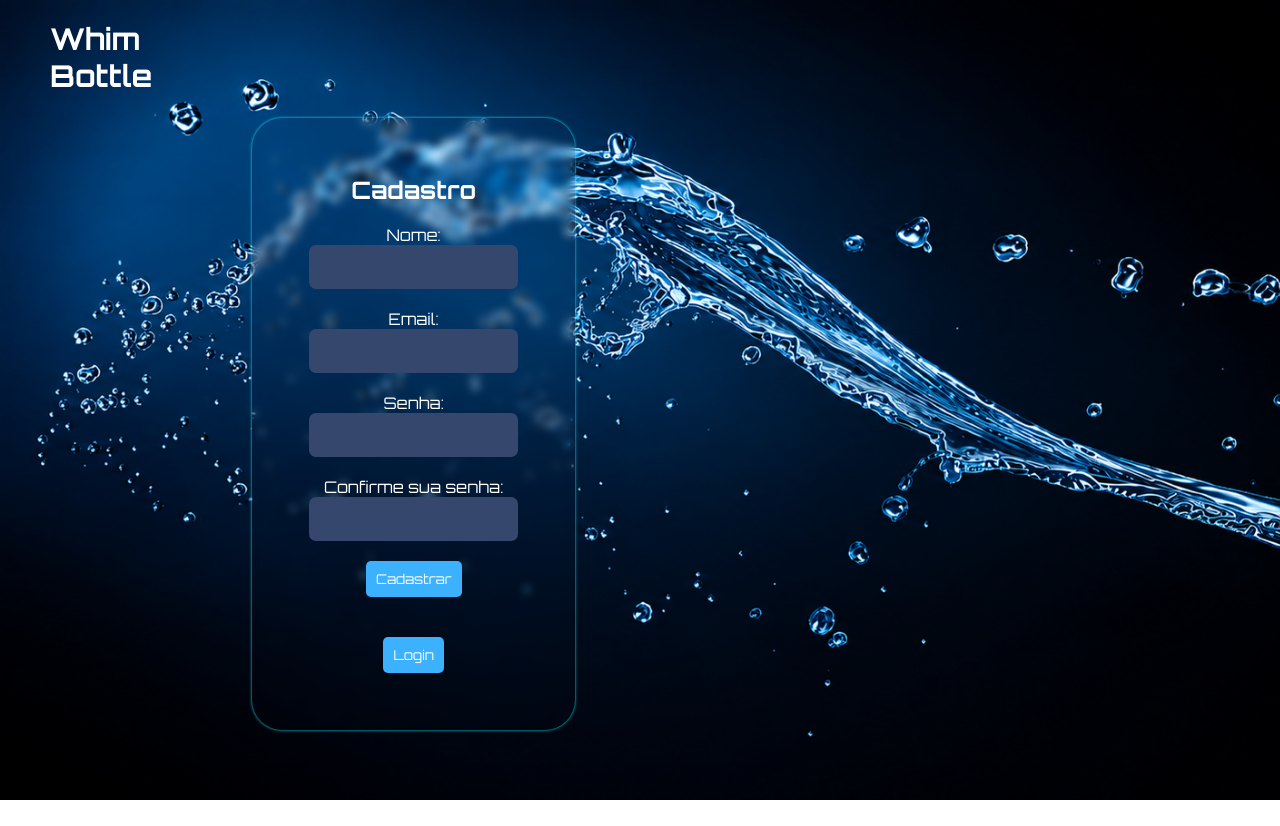
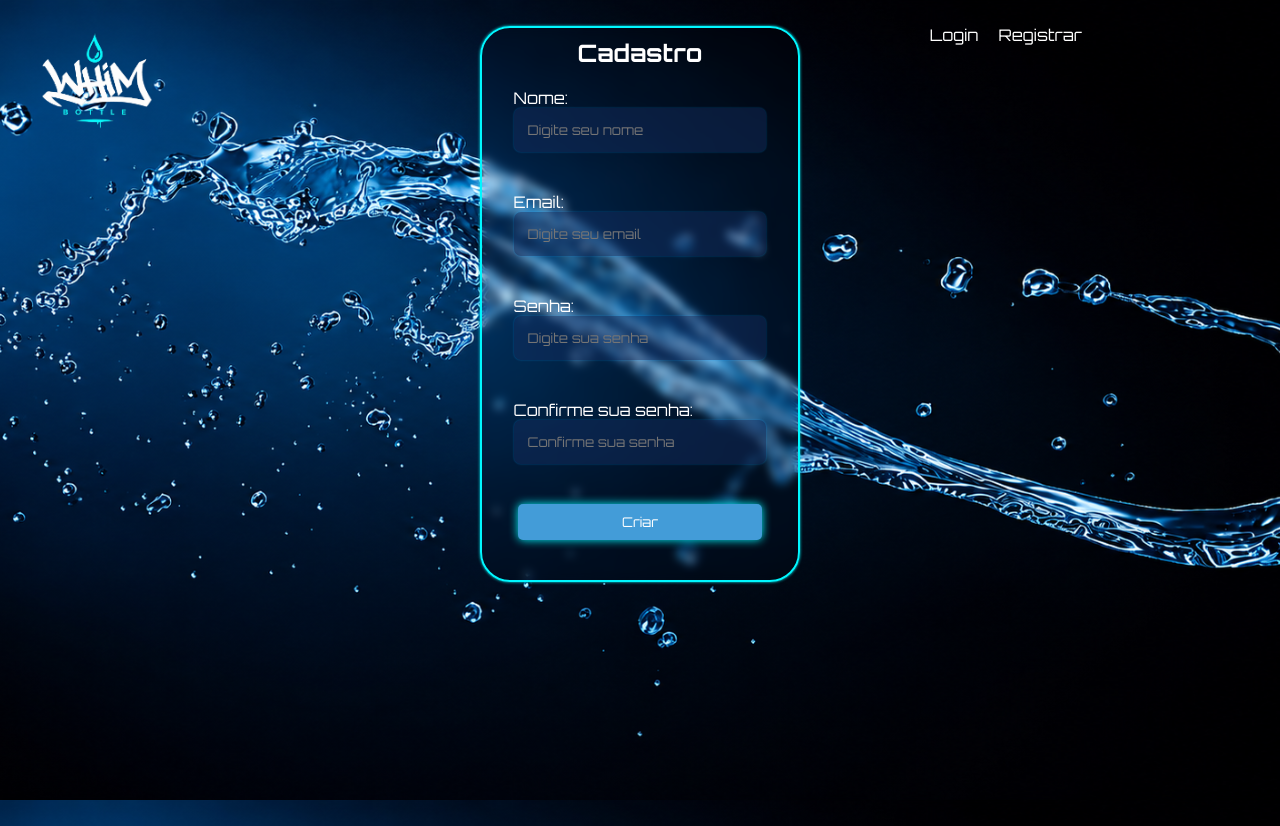
Before and after one commit to katpk64308-bot/Whim-Bottle, a plain HTML site: page index.html in a window 1280 px wide. Before the commit the page ends 800 px from the top, so only its background shows below. Drawn offline with Linux system fonts and the light colour scheme.

Commit message:
reajuste css e finalização de login/cadastra

```diff
--- /dev/null
+++ b/css/index.css
@@ -0,0 +1,142 @@
+/*
+procura css, html ou js nesse link
+https://developer.mozilla.org/en-US/docs/Web.
+
+MANTENHA O CSS ORGANIZADO COLOQUE COMENTARIO NÃƒO MUITO EXPECIFICO
+*/
+
+* {
+    margin: 0;
+    padding: 0;
+    box-sizing: border-box;
+    font-family: "Orbitron", sans-serif;
+    text-decoration: none;
+    list-style: none;
+}
+
+body {
+    overflow: hidden;
+    background-image: url(../img/fundo1.png);
+    background-size: cover;
+    background-attachment: fixed;
+    color: #fff;
+    font-size: 16px;
+    min-height: 100vh;
+    margin: 0;
+}
+
+header {
+    position: fixed;
+    top: 0;
+    padding: 20px 50px;
+    width: 90vw;
+    display: flex;
+    justify-content: space-between;
+    z-index: 3;
+}
+
+.logo {
+    font-size: 18px;
+    margin-left: -30px;
+    margin-top: -15px;
+}
+
+.logo img {
+    width: 150px;
+    display: block;
+}
+
+#conteudo {
+    text-align: center;
+}
+
+header nav ul {
+    display: flex;
+    gap: 20px;
+}
+
+header nav ul li {
+    cursor: pointer;
+    position: relative;
+    padding: 5px 0;
+}
+
+li:hover {
+    transform: scale(1.15);
+}
+
+header nav ul li::after {
+    content: '';
+    position: absolute;
+    left: 0;
+    bottom: 0;
+    width: 0%;
+    height: 2px;
+    background-color: #00f7ff;
+    transition: width 0.3s ease-in-out;
+}
+
+header nav ul li:hover::after {
+    width: 100%;
+}
+
+.container {
+    border: 2px solid #00f7ff;
+    backdrop-filter: blur(5px);
+    border-radius: 30px;
+    padding: 0px;
+    color: #ffffff;
+    box-shadow: #00f7ff 0px 0px 3px;
+    width: 25%;
+    padding-top: 10px;
+    margin-left: auto;
+    margin-right: auto;
+    margin-top: 2%;
+    text-align: center;
+}
+
+input {
+    display: block;
+    width: 80%;
+    margin: 0 auto;
+    box-sizing: border-box;
+    padding: 14px;
+    border: 1px;
+    border-radius: 7px;
+    background: #15306373;
+    box-shadow: #00a2ff75 0px 0px 2px;
+    color: #fff;
+    text-align: start;
+}
+
+input:hover {
+    background: #153063a1;
+}
+
+input:focus {
+    outline: none;
+    border: 1px solid #00f7ff;
+    box-shadow: 0 0 10px #00f7ff;
+}
+
+label {
+    display: block;
+    width: 80%;
+    margin: 0 auto;
+    text-align: left;
+}
+
+button {
+    padding: 10px;
+    border: 1px;
+    border-radius: 5px;
+    background: #439cd8;
+    color: rgb(255, 255, 255);
+    padding-left: 33%;
+    padding-right: 33%;
+    box-shadow: 0 0 10px #00f7ff;
+}
+
+button:hover {
+    background: #10797c;
+}
--- a/css/style.css
+++ b/css/main.css
@@ -2,7 +2,7 @@
 procura css, html ou js nesse link
 https://developer.mozilla.org/en-US/docs/Web.
 
-MANTENHA O CSS ORGANIZADO COLOQUE COMENTARIO NÃO MUITO EXPECIFICO
+MANTENHA O CSS ORGANIZADO COLOQUE COMENTARIO NÃƒO MUITO EXPECIFICO
 */
 
 * {
@@ -34,15 +34,17 @@ header {
 
 .logo {
     font-size: 15px;
+    margin-left: -30px;
+    margin-top: -35px;
+}
+
+.logo img {
+    width: 150px;
+    display: block;
 }
 
 #conteudo {
     text-align: center;
-}
-.imagem1 img {
-    max-width: 20%;
-    min-height: 15%;
-    filter: drop-shadow(-10px 5px 10px #018ab8)
 }
 
 .imagem1 {
@@ -50,13 +52,19 @@ header {
     margin-top: 5%;
 }
 
+.imagem1 img {
+    max-width: 20%;
+    min-height: 15%;
+    filter: drop-shadow(-10px 5px 10px #018ab8);
+}
+
 li:hover {
-    transform: scale(1.25);
+    transform: scale(1.15);
 }
 
 header nav ul {
     display: flex;
-    gap: 15px;
+    gap: 20px;
 }
 
 header nav ul li {
@@ -86,13 +94,10 @@ header nav ul li:hover::after {
 }
 
 /* HOME */
+
 .simulador {
     position: relative;
     top: -250px;
-}
-
-.painel-status span {
-    font-family: 'Franklin Gothic Medium', 'Arial Narrow', Arial, sans-serif
 }
 
 .painel-status {
@@ -100,52 +105,15 @@ header nav ul li:hover::after {
     top: -250px;
 }
 
-/* SOBRES */
+.painel-status span {
+    font-family: 'Franklin Gothic Medium', 'Arial Narrow', Arial, sans-serif;
+}
+
+/* SOBRE */
+
 .text {
     margin-top: 10%;
     margin-left: 25%;
     margin-right: 25%;
     font-family: 'Montserrat';
 }
-
-/*CAIXA ATRÁS DOS CAMPOS DE CADASTRO*/
-
-.container {
-  border: 2px;
-  backdrop-filter: blur(4px);
-  border-radius: 30px;
-  margin-left: 100px;
-  margin-right: 560px;
-  margin-top: 10%;
-  padding: 57px;
-  color: #ffffff;
-  padding-top: px;
-  box-shadow: #00f7ff 0px 0px 3px;
-  text-align: center;
-}
-
-input{
-    padding: 14px;
-    border: 2px;
-    border-radius: 7px;
-    background-color: rgb(53, 71, 109);
-    color: #fff;
-}
-
-input:hover {
-    background: #40609b;
-}
-
-button {
-    padding: 10px;
-    border: 1px;
-    border-radius: 5px;
-    background: #3cb1ff;
-    color:rgb(255, 255, 255);
-}
-
-button:hover{
-    background: #252157;
-}
-
-/*contato */
--- a/index.html
+++ b/index.html
@@ -4,27 +4,28 @@
 <head>
     <meta charset="UTF-8">
     <meta name="viewport" content="width=device-width, initial-scale=1.0">
-    <link rel="stylesheet" href="css/style.css">
+    <link rel="stylesheet" href="css/index.css">
     <title>Cadastro/Login</title>
 
-     <link
+    <link
         href="https://fonts.googleapis.com/css2?family=Montserrat:ital,wght@0,100..900;1,100..900&family=Orbitron:wght@400..900&display=swap"
         rel="stylesheet">
-    <link rel="stylesheet" href="css/style.css">
 </head>
-<style>
-    body{
-        background-image: url(img/fundo1.png);
-        background-size: cover;
-    }
-</style>
 <body>
-
     <header>
 
         <div class="logo">
-            <h1> Whim <br> Bottle</h1>
+            <img src="img/logo.png" alt="Whim Bottle">
         </div>
+        <div>
+            <nav>
+                <ul>
+                    <li type="button" onclick="Registrar('login')">Login</li>
+                    <li type="button" onclick="Registrar('Registrar')"> Registrar </li><br>
+                </ul>
+            </nav>
+        </div>
+    </header>
     <div id="conteudo"></div>
     <script type="module" src="js/registro.js"></script>
 </body>
--- a/js/api.js
+++ /dev/null
@@ -1 +0,0 @@
-//....
--- a/js/funcoes.js
+++ b/js/funcoes.js
@@ -16,7 +16,6 @@ import { ref, onValue, set } from "https://www.gstatic.com/firebasejs/10.12.2/fi
 import { db } from "./confirebase.js";
 
 const sinalBarra = ref(db, "controleBarra");
-export let porcentagem = 0;
 
 onValue(sinalBarra, (snapshot) => {
     const dados = snapshot.val();
--- a/js/registro.js
+++ b/js/registro.js
@@ -6,23 +6,19 @@ const pagina = {
 
       <form onsubmit="event.preventDefault();">
 
-        <label>Nome:</label><br>
-        <input type="text" id="nome" name="nome" required><br><br>
+        <label>Nome:</label>
+        <input type="text" id="nome" name="nome" placeholder="Digite seu nome" required><br><br>
 
-        <label>Email:</label><br>
-        <input type="email" id="email" name="email" required><br><br>
+        <label>Email:</label>
+        <input type="email" id="email" name="email" placeholder="Digite seu email" required><br><br>
 
-        <label>Senha:</label><br>
-        <input type="password" id="senha" name="senha" required><br><br>
+        <label>Senha:</label>
+        <input type="password" id="senha" name="senha" placeholder="Digite sua senha" required><br><br>
 
-        <label>Confirme sua senha:</label><br>
-        <input type="password" id="confirmaSenha" name="confirmaSenha" required><br><br>
+        <label>Confirme sua senha:</label>
+        <input type="password" id="confirmaSenha" name="confirmaSenha" placeholder="Confirme sua senha" required><br><br>
 
-        <button type="submit" class="button">Cadastrar</button><br><br><br>
-
-        <button type="button" onclick="Registrar('login')">
-          Login
-        </button>
+        <button type="submit" class="button">Criar</button><br><br><br>
 
       </form>
     </div>
@@ -34,18 +30,18 @@ const pagina = {
 
       <form onsubmit="event.preventDefault(); entraADM();">
 
-        <label>Nome:</label><br>
-        <input type="text" id="loginNome" name="loginNome" required><br><br>
+        <label>Nome:</label>
+        <input type="text" id="loginNome" name="loginNome" placeholder="Digite seu nome" required><br><br>
 
-        <label>Email:</label><br>
-        <input type="email" id="loginEmail" name="loginEmail" required><br><br>
+        <label>Email:</label>
+        <input type="email" id="loginEmail" name="loginEmail" placeholder="Digite seu email" required><br><br>
 
-        <label>Senha:</label><br>
-        <input type="password" id="loginSenha" name="loginSenha" required><br><br>
+        <label>Senha:</label>
+        <input type="password" id="loginSenha" name="loginSenha" placeholder="Digite sua senha" required><br><br>
 
-        <button type="submit" class="button">Login</button><br><br><br>
+        <li type="button" onclick="Registrar('REsenha')">esqueceu a senha</li><br><br><br>
+        <button type="submit" class="button">Entra</button><br><br><br><br>
 
-        <button type="button" onclick="Registrar('Registrar')"> Registrar </button><br>
 
       </form>
     </div>
```
Also changed, not shown: js/navegation.js (+18 -29 lines), main.html (+2 -2 lines), img/frio.png (added), img/logo.png (added), img/natural.png (added), img/quente.png (added).
